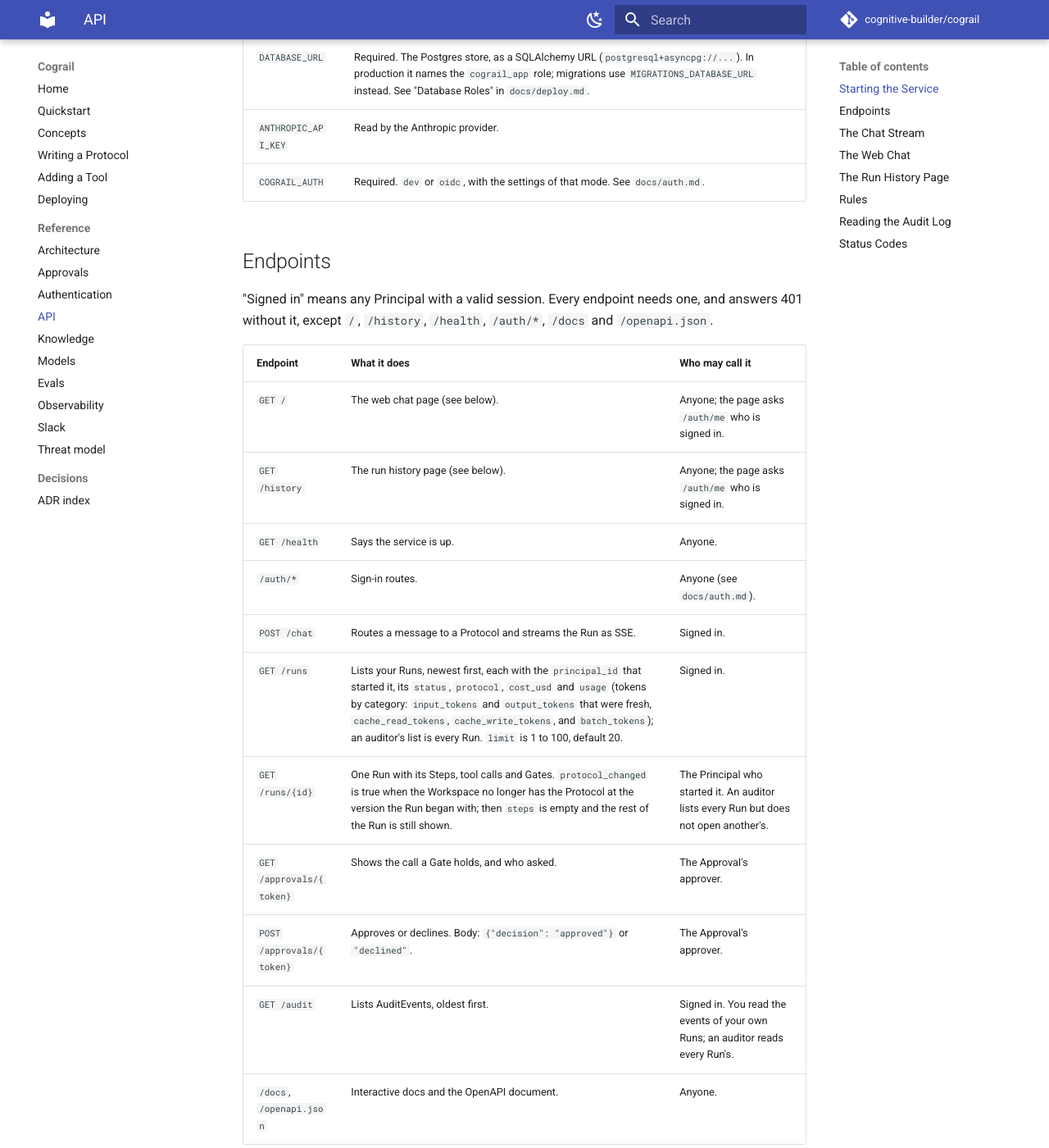
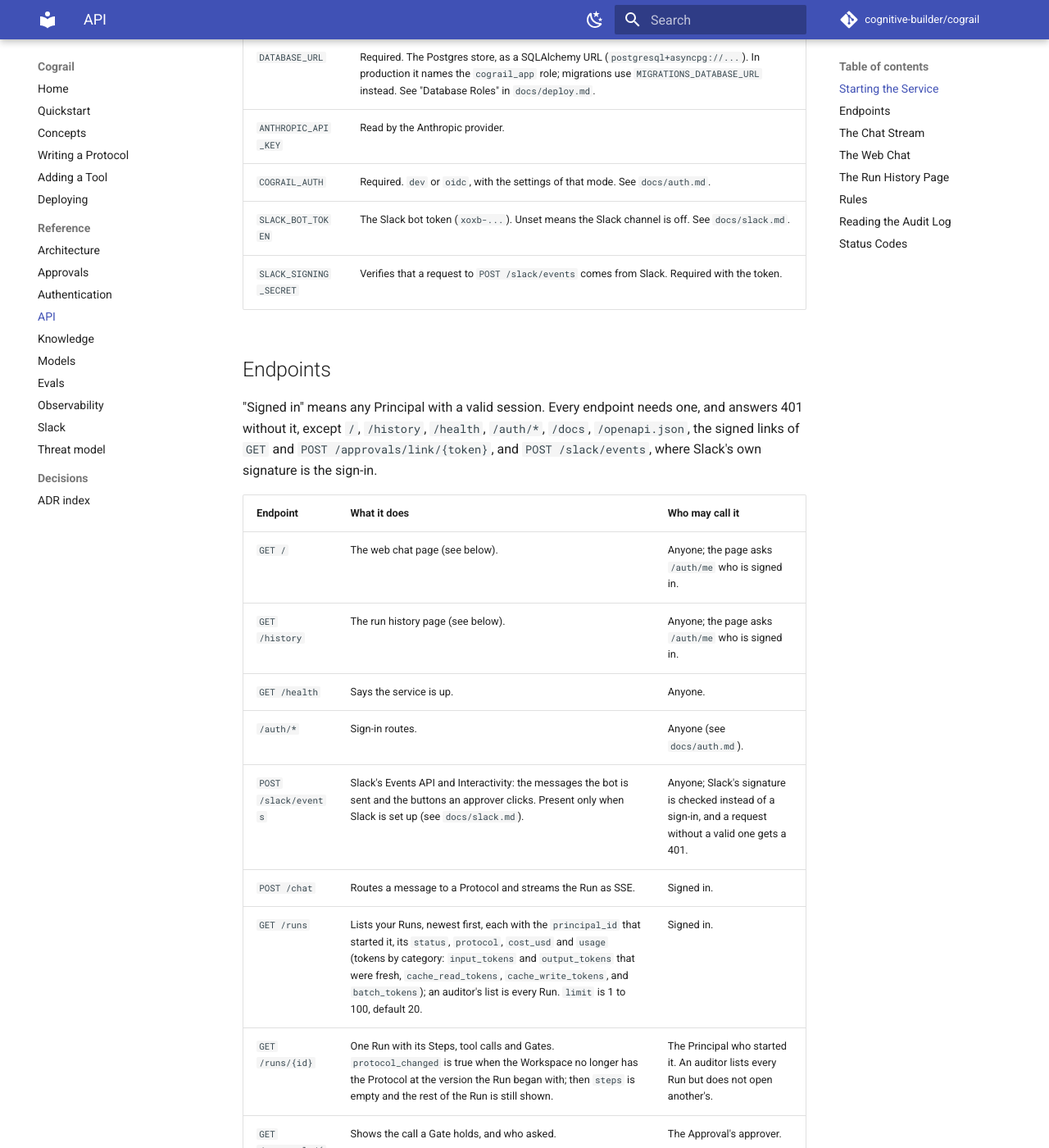
Before and after one commit to cognitive-builder/cograil, an MkDocs documentation site: the page built from docs/api.md, in a window 1280 px wide and 1400 px high, scrolled down 535 px. Shown: the whole window at 82% size. Built offline with MkDocs 1.6.1 and Material for MkDocs 9.7.7, drawn with Linux system fonts in a browser that asks for light colours; comment, search, counter and statistics services are not loaded.

Commit message:
docs: cover the Slack route, settings and decision in api, auth and approvals docs (#244) (#265)
- docs/api.md: POST /slack/events in the endpoint table (Slack's signature
  instead of a sign-in) and the exempt list; SLACK_BOT_TOKEN and
  SLACK_SIGNING_SECRET in the environment table.
- docs/auth.md: /auth/me returns slack_id too.
- docs/approvals.md: three ways to decide (web chat, email link, Slack);
  gate.resumed carries an approval, run.escalated a decline or expiry,
  with via email_link or slack.
- src/cograil/channels/__init__.py: the docstring no longer says Slack is
  later; it is here.

Co-authored-by: claude[bot] <41898282+claude[bot]@users.noreply.github.com>
Co-authored-by: Claude Code <noreply@anthropic.com>

```diff
--- a/docs/api.md
+++ b/docs/api.md
@@ -16,10 +16,12 @@ Settings come only from environment variables. To run the service in a container
 | `DATABASE_URL` | Required. The Postgres store, as a SQLAlchemy URL (`postgresql+asyncpg://...`). In production it names the `cograil_app` role; migrations use `MIGRATIONS_DATABASE_URL` instead. See "Database Roles" in `docs/deploy.md`. |
 | `ANTHROPIC_API_KEY` | Read by the Anthropic provider. |
 | `COGRAIL_AUTH` | Required. `dev` or `oidc`, with the settings of that mode. See `docs/auth.md`. |
+| `SLACK_BOT_TOKEN` | The Slack bot token (`xoxb-...`). Unset means the Slack channel is off. See `docs/slack.md`. |
+| `SLACK_SIGNING_SECRET` | Verifies that a request to `POST /slack/events` comes from Slack. Required with the token. |
 
 ## Endpoints
 
-"Signed in" means any Principal with a valid session. Every endpoint needs one, and answers 401 without it, except `/`, `/history`, `/health`, `/auth/*`, `/docs` and `/openapi.json`.
+"Signed in" means any Principal with a valid session. Every endpoint needs one, and answers 401 without it, except `/`, `/history`, `/health`, `/auth/*`, `/docs`, `/openapi.json`, the signed links of `GET` and `POST /approvals/link/{token}`, and `POST /slack/events`, where Slack's own signature is the sign-in.
 
 | Endpoint | What it does | Who may call it |
 | --- | --- | --- |
@@ -27,6 +29,7 @@ Settings come only from environment variables. To run the service in a container
 | `GET /history` | The run history page (see below). | Anyone; the page asks `/auth/me` who is signed in. |
 | `GET /health` | Says the service is up. | Anyone. |
 | `/auth/*` | Sign-in routes. | Anyone (see `docs/auth.md`). |
+| `POST /slack/events` | Slack's Events API and Interactivity: the messages the bot is sent and the buttons an approver clicks. Present only when Slack is set up (see `docs/slack.md`). | Anyone; Slack's signature is checked instead of a sign-in, and a request without a valid one gets a 401. |
 | `POST /chat` | Routes a message to a Protocol and streams the Run as SSE. | Signed in. |
 | `GET /runs` | Lists your Runs, newest first, each with the `principal_id` that started it, its `status`, `protocol`, `cost_usd` and `usage` (tokens by category: `input_tokens` and `output_tokens` that were fresh, `cache_read_tokens`, `cache_write_tokens`, and `batch_tokens`); an auditor's list is every Run. `limit` is 1 to 100, default 20. | Signed in. |
 | `GET /runs/{id}` | One Run with its Steps, tool calls and Gates. `protocol_changed` is true when the Workspace no longer has the Protocol at the version the Run began with; then `steps` is empty and the rest of the Run is still shown. | The Principal who started it. An auditor lists every Run but does not open another's. |
```
Also changed, not shown: docs/approvals.md (+3 -2 lines), docs/auth.md (+1 -1 lines), 1 other file.
